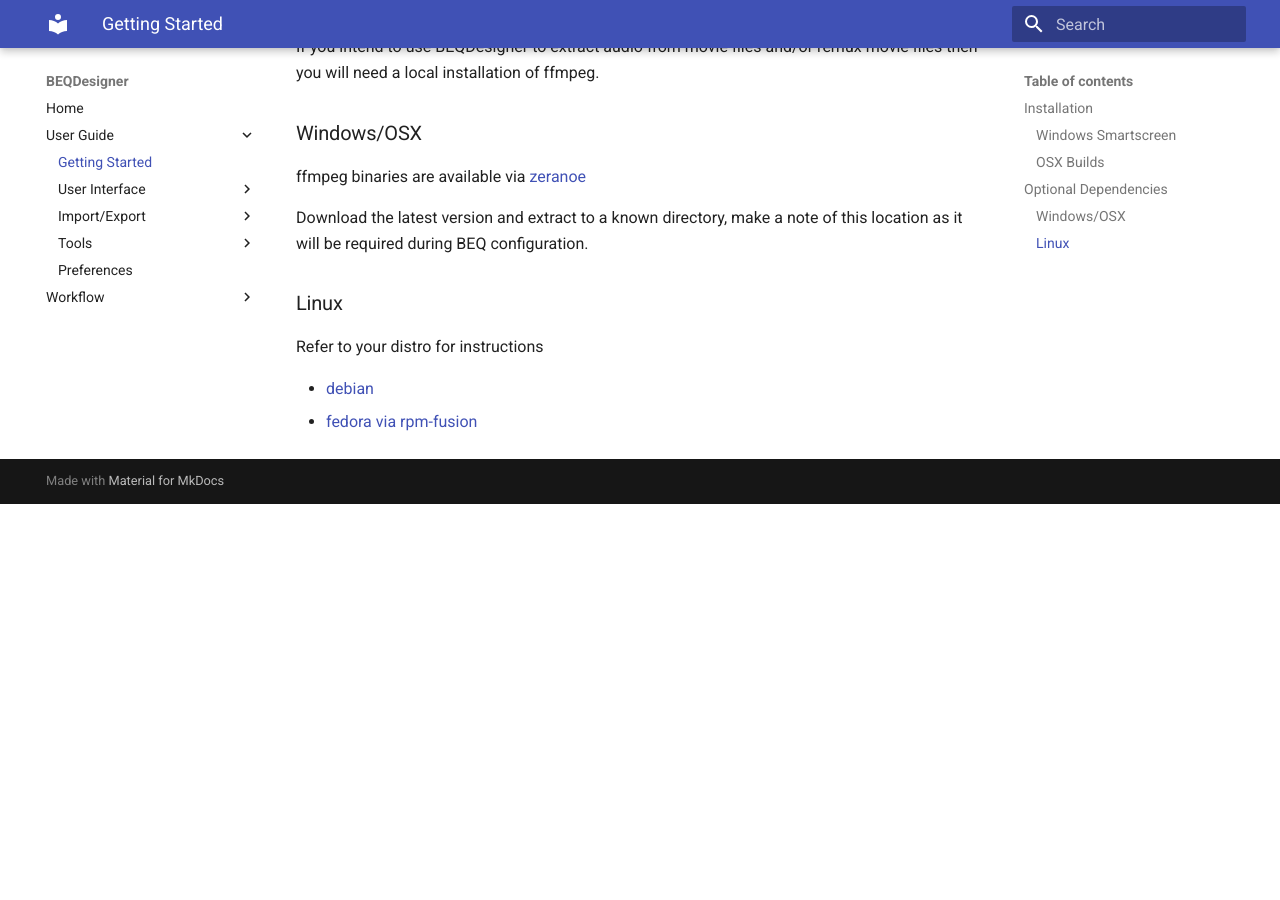
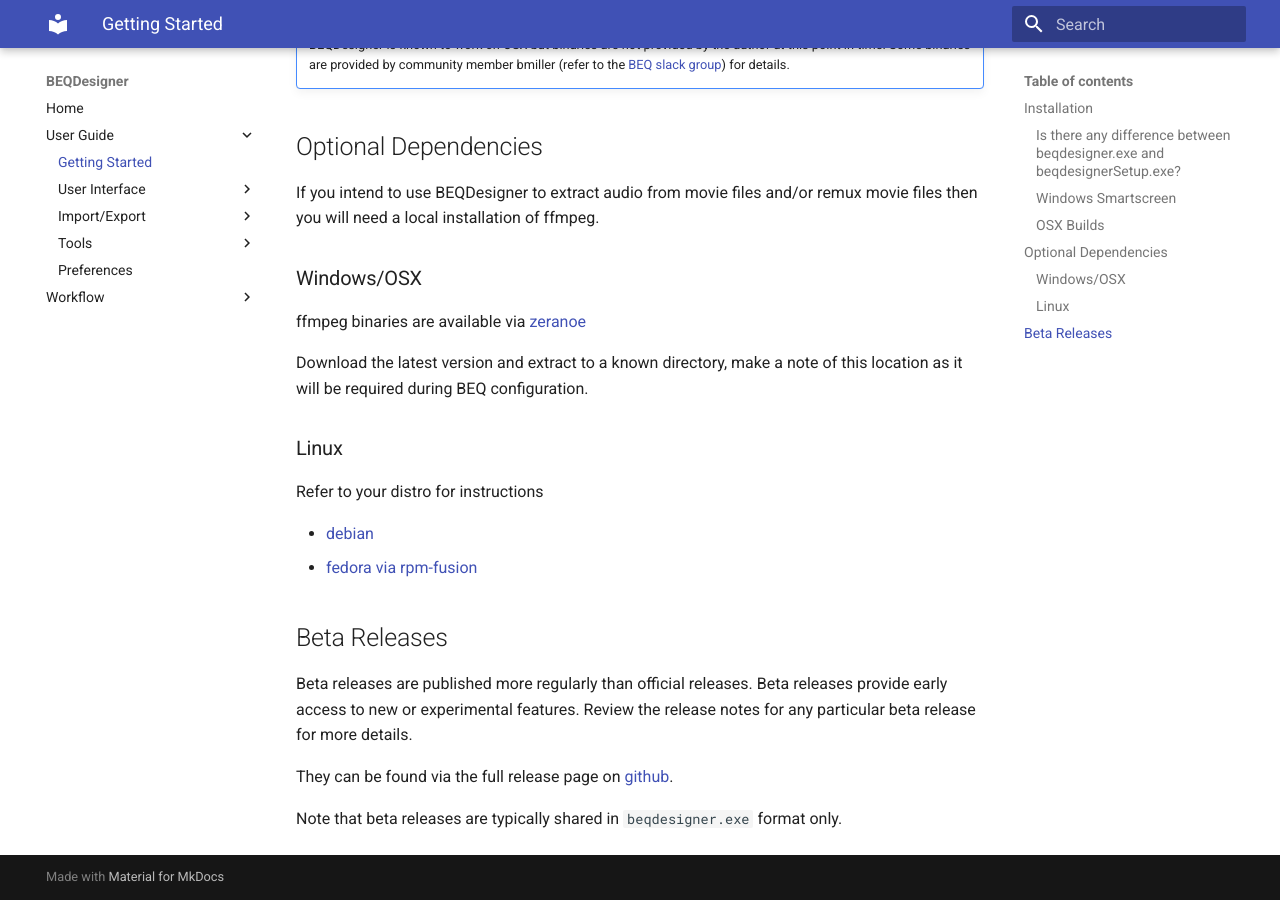
Before and after one commit to 3ll3d00d/beqdesigner, an MkDocs documentation site: the page built from docs/install.md, in a window 1280 px wide and 900 px high, scrolled down 1029 px. Built offline with MkDocs 1.6.1 and Material for MkDocs 9.7.7, drawn with Linux system fonts in a browser that asks for light colours; before the commit the page ends 1533 px from its top, so only the background shows below that; some of the changed text lies outside the part shown.

Commit message:
clarified docs around installation

```diff
--- a/docs/install.md
+++ b/docs/install.md
@@ -2,7 +2,7 @@
 
 Releases are hosted on github, the latest official release will always be available via the [github releases page](https://github.com/3ll3d00d/beqdesigner/releases/latest)
 
-3 binaries are provided:
+3 binaries are provided for official releases:
 
 File Name | OS | Description
 ----------|----|------------
@@ -11,6 +11,12 @@ beqdesignerSetup.exe | Windows | An installer, will startup more quickly than th
 beqdesigner | Linux | A portable, self contained binary (tested on Debian Stretch and Fedora 29)
 
 To use, simply download one of the above binaries and run it.
+
+### Is there any difference between beqdesigner.exe and beqdesignerSetup.exe?
+
+Functionally, no.
+
+The only difference is that using beqdesignerSetup.exe should lead to faster startup times.
 
 ### Windows Smartscreen
 
@@ -38,3 +44,11 @@ Refer to your distro for instructions
 
 * [debian](https://wiki.debian.org/ffmpeg#Installation)
 * [fedora via rpm-fusion](https://www.cyberciti.biz/faq/how-to-install-ffmpeg-on-fedora-linux-using-dnf)
+
+## Beta Releases
+
+Beta releases are published more regularly than official releases. Beta releases provide early access to new or experimental features. Review the release notes for any particular beta release for more details.
+
+They can be found via the full release page on [github](https://github.com/3ll3d00d/beqdesigner/releases).
+
+Note that beta releases are typically shared in `beqdesigner.exe` format only.
```
